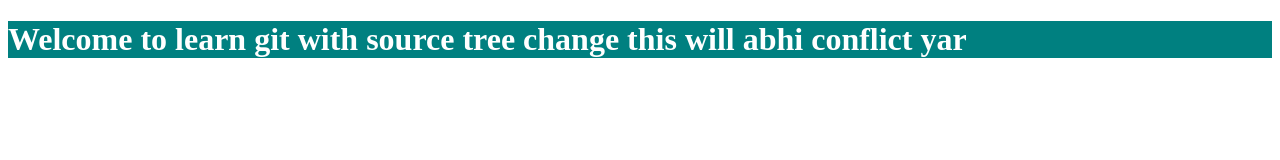
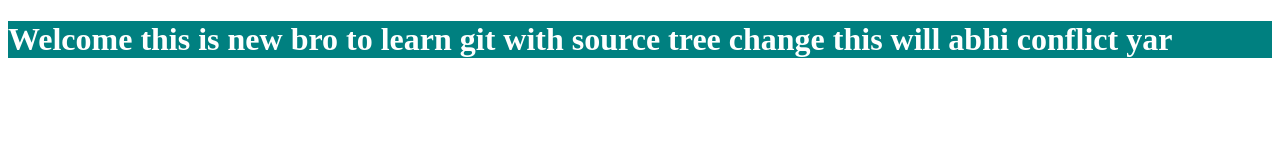
Before and after one commit to abhishekmalvadkar/practice, a plain HTML site: page index.html in a window 1280 px wide. Drawn offline with Linux system fonts and the light colour scheme.

Commit message:
Change in master

```diff
--- a/index.html
+++ b/index.html
@@ -7,7 +7,7 @@
     <link rel="stylesheet" href="./style.css">
 </head>
 <body>
-    <h1 style="color: #fff;">Welcome to learn git with source tree change this will abhi conflict yar</h1>
+    <h1 style="color: #fff;">Welcome this is new bro to learn git with source tree change this will abhi conflict yar</h1>
     <script src="./app.js"></script>
 </body>
 </html>
```
